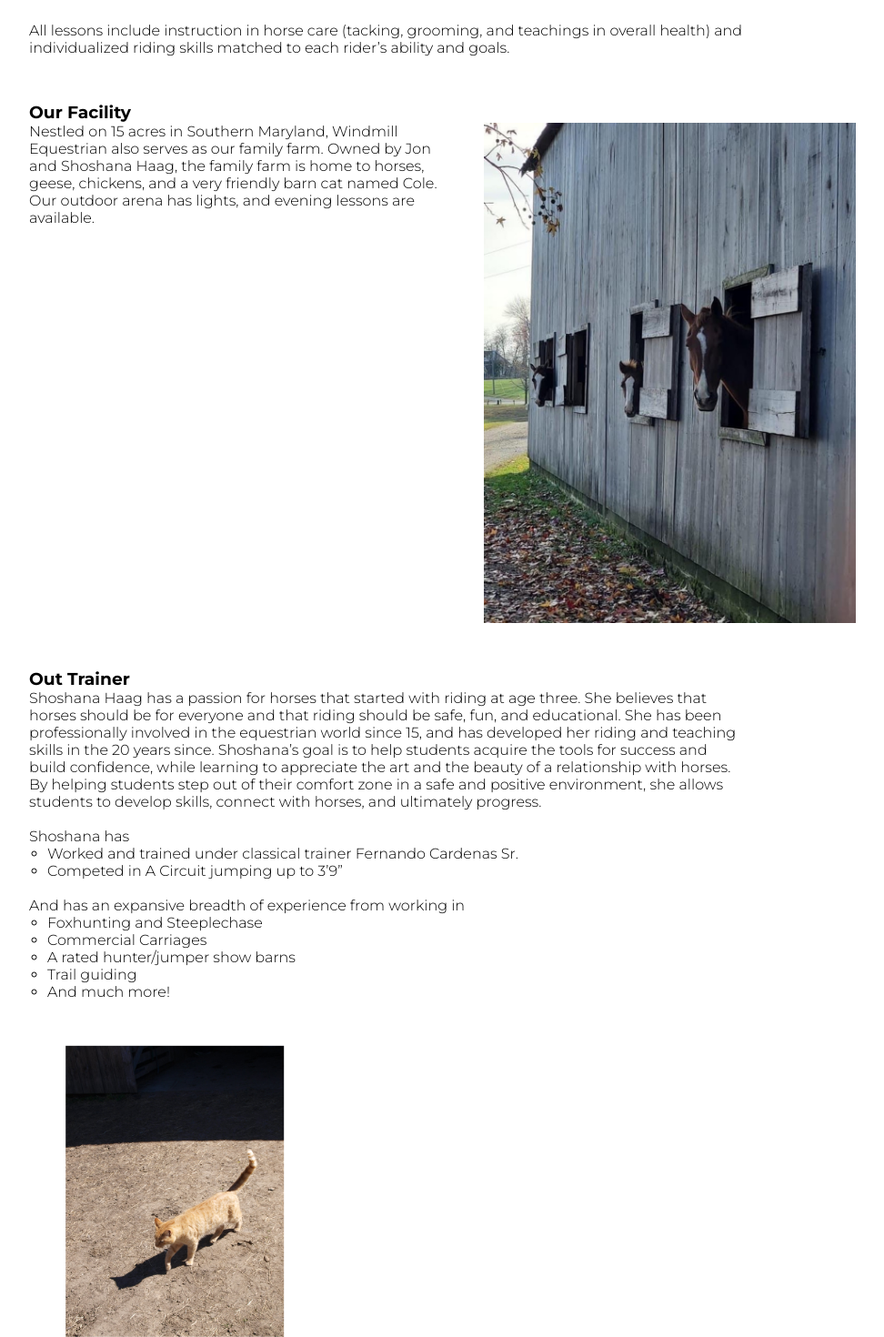
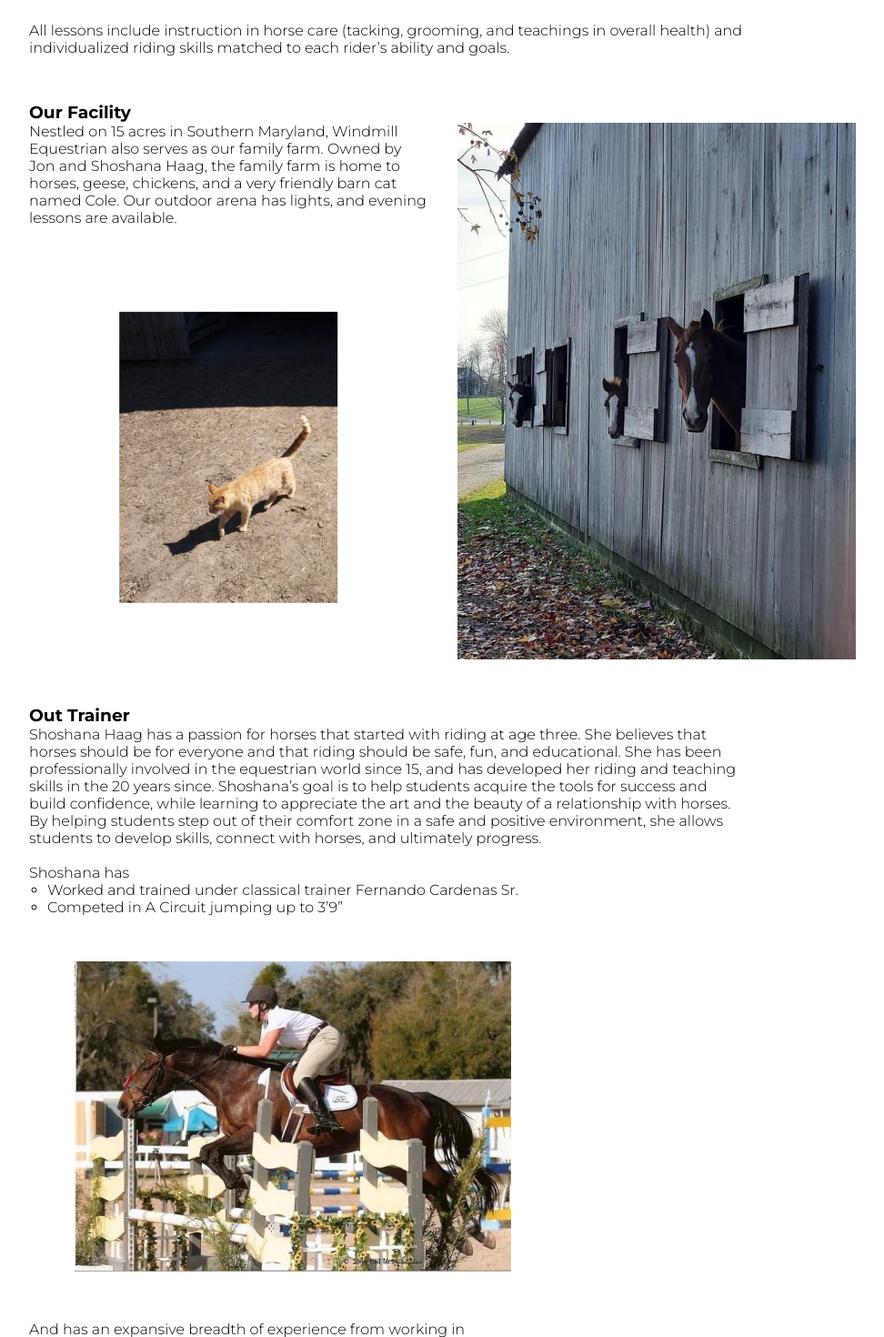
Before and after one commit to Matt-LaRochelle/horses, a React (Create React App) app: page /about in a window 1280 px wide. Shown: the part 820-2290 px from the top of the page at 91% size, without its empty margins (144-1116 px from the left). Built offline with nearby package versions, Linux system fonts and the light colour scheme.

Commit message:
update about styles, images, grids

```diff
--- a/src/components/about/About.jsx
+++ b/src/components/about/About.jsx
@@ -1,8 +1,11 @@
 import React from "react";
 import styles from './About.module.css';
+
+import cat from '../images/cat.png';
+import h2 from '../images/h2.jpg';
+import h3 from '../images/h3.jpg';
 import h4 from '../images/h4.jpg';
-import cat from '../images/cat.png';
-import h3 from '../images/h3.jpg';
+import h6 from '../images/h6.jpg';
 
 function About() {
     return (
@@ -24,9 +27,11 @@ function About() {
 
             <h3 className={styles.h3}>Our Facility</h3>
             <div className={styles.grid}>
-                <p className={styles.p}>Nestled on 15 acres in Southern Maryland, Windmill Equestrian also serves as our family farm. Owned by Jon and Shoshana Haag, the family farm is home to horses, geese, chickens, and a very friendly barn cat named Cole.  Our outdoor arena has lights, and evening lessons are available. </p>
+                <p className={styles.pgrid}>Nestled on 15 acres in Southern Maryland, Windmill Equestrian also serves as our family farm. Owned by Jon and Shoshana Haag, the family farm is home to horses, geese, chickens, and a very friendly barn cat named Cole.  Our outdoor arena has lights, and evening lessons are available. </p>
                 <img src={h3} alt="horses in a barn" className={styles.horses} />
+                <img className={styles.cat} src={cat} alt="cat" />
             </div>
+
 
             <h3 className={styles.h3}>Out Trainer</h3>
             <p className={styles.p}>Shoshana Haag has a passion for horses that started with riding at age three. She believes that horses should be for everyone and that riding should be safe, fun, and educational. She has been professionally involved in the equestrian world since 15, and has developed her riding and teaching skills in the 20 years since. Shoshana’s goal is to help students acquire the tools for success and build confidence, while learning to appreciate the art and the beauty of a relationship with  horses. By helping students step out of their comfort zone in a safe and positive environment, she allows students to develop skills, connect with horses, and ultimately progress. </p>
@@ -36,7 +41,7 @@ function About() {
                 <li className={styles.li}>Worked and trained under classical trainer Fernando Cardenas Sr.</li>
                 <li className={styles.li}>Competed in A Circuit jumping up to 3’9”</li>
             </ul>
-            <br></br>
+            <img className={styles.jump} src={h6} alt="shoshana and horse jumping hurdle" />
             <p className={styles.p}>And has an expansive breadth of experience from working in</p>
             <ul className={styles.ul}>
                 <li className={styles.li}>Foxhunting and Steeplechase </li>
@@ -45,7 +50,7 @@ function About() {
                 <li className={styles.li}>Trail guiding</li>
                 <li className={styles.li}>And much more!</li>
             </ul>
-            <img className={styles.cat} src={cat} alt="cat" />
+            <img className={styles.baby} src={h2} alt="baby horse on the farm" />
             <p className={styles.p}>When she’s not out working, Shoshana enjoys being with her husband, Jon, and her two children. She loves exploring the beaches of Maryland, opera (she is professionally trained!), making music, and giving back to the community. She is also a doula. </p>
 
         </div>
--- a/src/components/about/About.module.css
+++ b/src/components/about/About.module.css
@@ -17,11 +17,36 @@
 }
 
 .grid {
-    display: flex;
-    justify-content: space-around;
+    display: grid;
+    grid-template-columns: repeat(2, 1fr);
+    grid-template-rows: repeat(auto, auto);
     margin-right: 2%;
     margin-bottom: 50px;
     grid-gap: 2rem;
+}
+
+.pgrid {
+    max-width: 75ch;
+    font-weight: 300;
+    /* border: 2px solid lime; */
+    grid-row: 1;
+    grid-column: 1;
+}
+
+.cat {
+    display: block;
+    rotate: 270deg;
+    width: 20rem;
+    margin: 90px auto;
+    /* border: 2px solid red; */
+    grid-row: 2;
+    grid-column: 1;
+}
+
+.horses {
+    width: 100%;
+    /* border: 2px solid aqua; */
+    grid-row: span 2;
 }
 
 .ul {
@@ -39,22 +64,47 @@
     margin-left: 5px;
 }
 
-.cat {
-    rotate: 270deg;
-    width: 20rem;
-    margin-top: 90px;
-    margin-bottom: 90px;
+.jump {
+    max-width: 30rem;
+    margin: 50px;
 }
 
-.horses {
-    width: 45%;
+.baby {
+    display: block;
+    margin: 50px auto;
 }
+
+
 @media screen and (max-width: 600px) {
     .h3 {
         margin-left: 2%;
+    }
+
+
+    .grid {
+        display: block;
+    }
+
+    .img {
+        display: block;
+        margin: 50px auto;
+
     }
     .ul {
         padding-left: 2px;
         margin-left: 2%;
     }
+
+    .horses {
+        display: block;
+        width: 100%;
+        margin-top: 50px;
+    }
+
+    .jump {
+        display: block;
+        width: 300px;
+        margin: 50px auto;
+    }
+
 }
--- a/src/components/home/Home.module.css
+++ b/src/components/home/Home.module.css
@@ -36,3 +36,11 @@
     width: 100px;
     border-radius: 50%;
 }
+
+@media screen and (max-width: 500px) {
+    .author {
+        grid-template-columns: repeat(1fr);
+        /* border: 2px solid red; */
+        padding: 5px 30px;
+    }
+}
--- a/src/components/navbar/Navbar.module.css
+++ b/src/components/navbar/Navbar.module.css
@@ -59,7 +59,7 @@ a:active {
     .menu {
         /* display: flex; */
         flex-direction: column;
-        justify-content: space-evenly;
+        justify-content: center;
         /* text-align: center; */
         position: fixed;
         left: -100%;
@@ -69,7 +69,7 @@ a:active {
         width: 100%;
         height: 100vh;
 
-        background-color: #000000df;
+        background-color: #222222eb;
         z-index: 10;
         transition: left 1s;
     }
@@ -77,6 +77,7 @@ a:active {
     .li {
         margin-left: 40%;
         font-size: 2rem;
+        padding-top: 45px;
     }
 
     .active {
```
